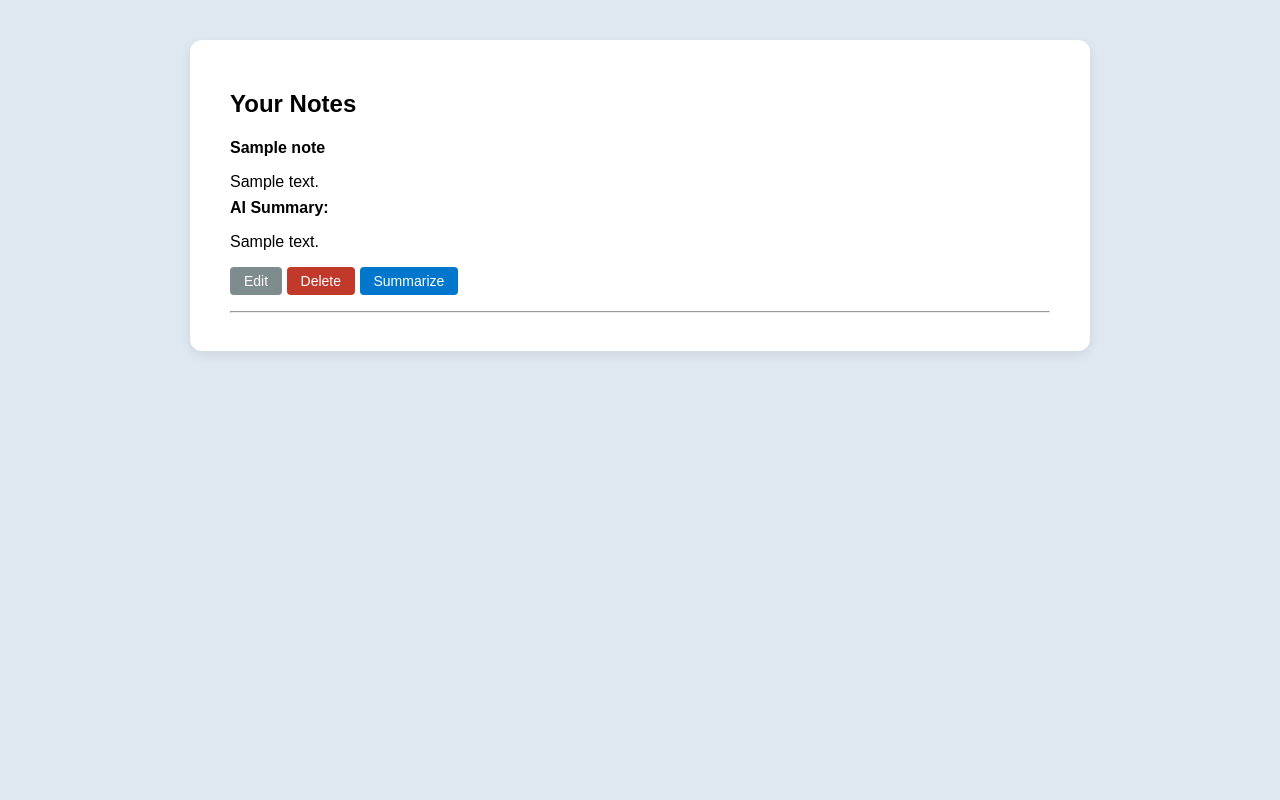
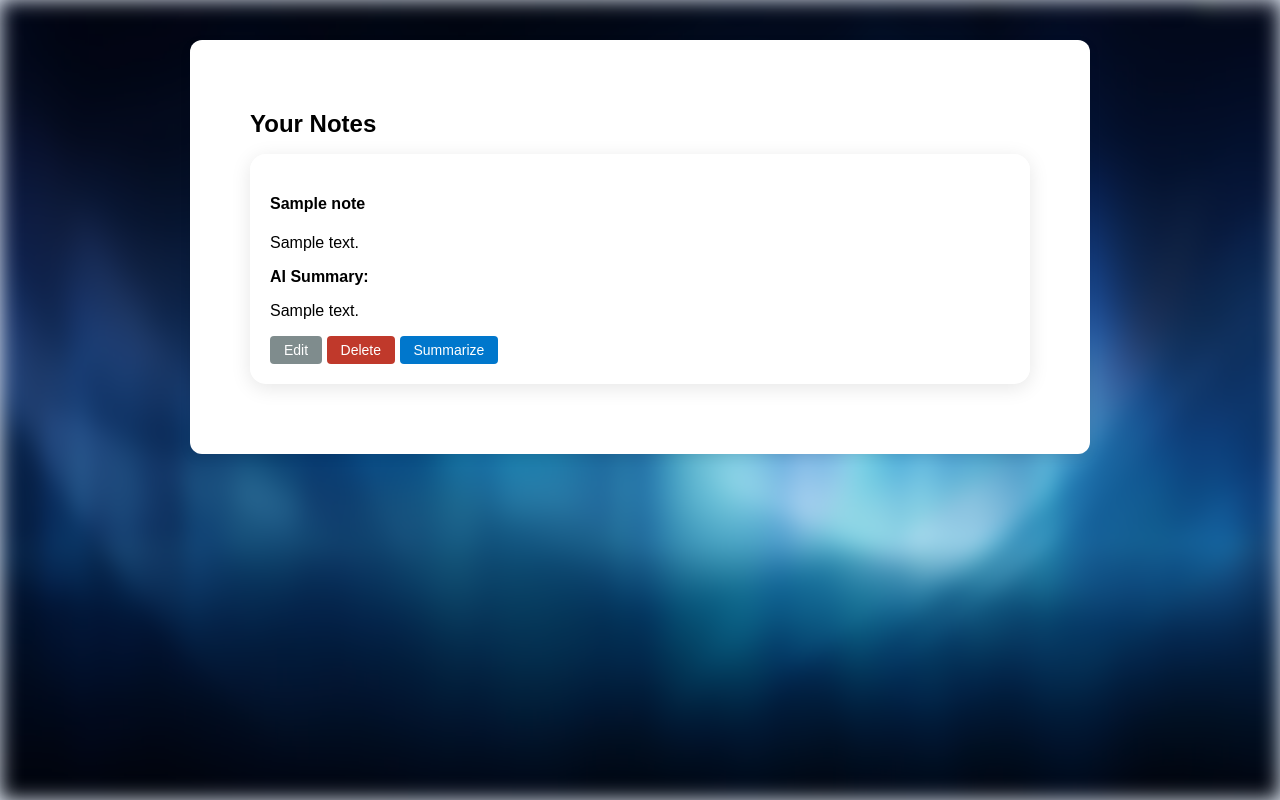
Before and after one commit to raghul-raj-00/notes-app, a Django app: template templates/note_list.html in a window 1280 px wide. Run offline with Django 3.2, Linux system fonts and the light colour scheme; the template is opened without the code that fills it: most values are stand-ins (such as "Sample title", 1, 10 or a date in 2020).

Commit message:
added a bg

```diff
--- a/templates/note_list.html
+++ b/templates/note_list.html
@@ -1,33 +1,68 @@
 {% extends 'notes_base.html' %}
-{% block title %}Your Notes{% endblock %}
+{% load static %}
 
 {% block content %}
+
+<style>
+/* Background layer */
+.bg-blur {
+    position: fixed;
+    top: 0;
+    left: 0;
+    width: 100%;
+    height: 100%;
+    background-image: url("{% static 'images/background.jpg' %}");
+    background-size: cover;
+    background-position: center;
+    background-repeat: no-repeat;
+    filter: blur(10px);
+    z-index: -1;
+}
+
+/* Content area */
+.content-container {
+    position: relative;
+    z-index: 10;
+    padding: 20px;
+}
+
+/* Glass card UI */
+.glass-box {
+    background: rgba(255, 255, 255, 0.6);
+    backdrop-filter: blur(12px);
+    padding: 20px;
+    border-radius: 16px;
+    margin-bottom: 20px;
+    box-shadow: 0 4px 20px rgba(0,0,0,0.1);
+}
+</style>
+
+<div class="bg-blur"></div>
+
+<div class="content-container">
     <h2 class="mb-3">Your Notes</h2>
 
     {% if notes %}
         {% for n in notes %}
-        <div class="mb-3">
-            <h4 class="mb-1">{{ n.title }}</h4>
-            <p class="mb-2">{{ n.content }}</p>
+            <div class="glass-box">
+                <h4>{{ n.title }}</h4>
+                <p>{{ n.content }}</p>
+
                 {% if n.summary %}
                     <div class="p-2 border rounded bg-light mb-2">
                         <strong>AI Summary:</strong>
-                    <p class="mb-0">{{ n.summary|linebreaks }}</p>
+                        <p>{{ n.summary|linebreaks }}</p>
                     </div>
                 {% endif %}
 
-            <a href="{% url 'edit_note' n.id %}"   class="btn btn-grey btn-sm">Edit</a>
-            <a href="{% url 'delete_note' n.id %}" class="btn btn-red  btn-sm">Delete</a>
-            <a href="{% url 'summarize_note' n.id %}" class="btn btn-blue btn-sm">
-                Summarize
-            </a>
-
+                <a href="{% url 'edit_note' n.id %}" class="btn btn-grey btn-sm">Edit</a>
+                <a href="{% url 'delete_note' n.id %}" class="btn btn-red btn-sm">Delete</a>
+                <a href="{% url 'summarize_note' n.id %}" class="btn btn-blue btn-sm">Summarize</a>
+            </div>
+        {% endfor %}
+    {% else %}
+        <p>No notes yet. Click <strong>New Note</strong> to add one.</p>
+    {% endif %}
 </div>
 
-
-        <hr>
-    {% endfor %}
-{% else %}
-    <p>No notes yet. Click <strong> New Note</strong> in the top bar to add one.</p>
-{% endif %}
 {% endblock %}
```
Also changed, not shown: static/images/background.jpg (added). Lines whose indentation alone changed are shown as unchanged.
